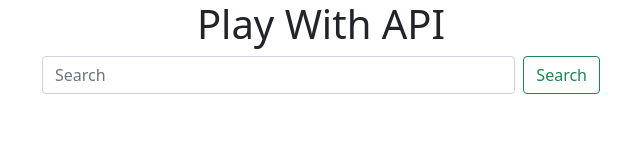
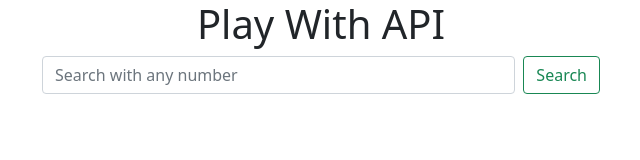
Before and after one commit to mukarrom21/Deck-of-Cards-API, a plain HTML site: page index.html in a window 1280 px wide. Shown: the whole page, without its empty margins (319-959 px from the left). Drawn offline with nearby package versions, Linux system fonts and the light colour scheme.

Commit message:
updated placeholder

```diff
--- a/index.html
+++ b/index.html
@@ -14,7 +14,7 @@
     <h1 class="text-center">Play With API</h1>
     <div class="container mb-5">
         <div class="d-flex w-50 mx-auto">
-            <input class="form-control me-2" type="search" placeholder="Search" aria-label="Search" id="input-field">
+            <input class="form-control me-2" type="search" placeholder="Search with any number" aria-label="Search" id="input-field">
             <button class="btn btn-outline-success" type="submit" onclick="searchBtn()">Search</button>
         </div>
         <h2 id="alert" class="text-center text-danger"></h2>
```
